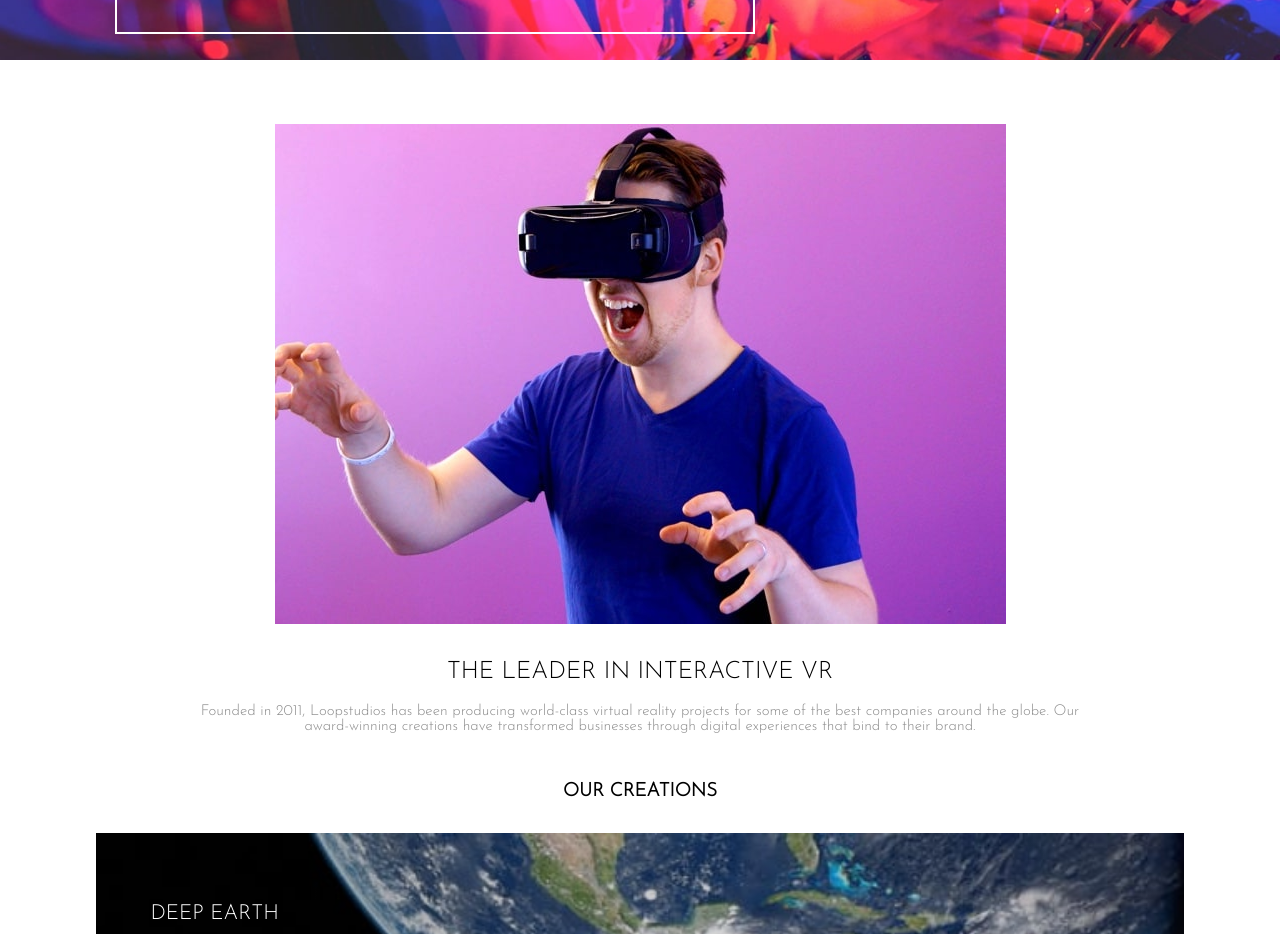
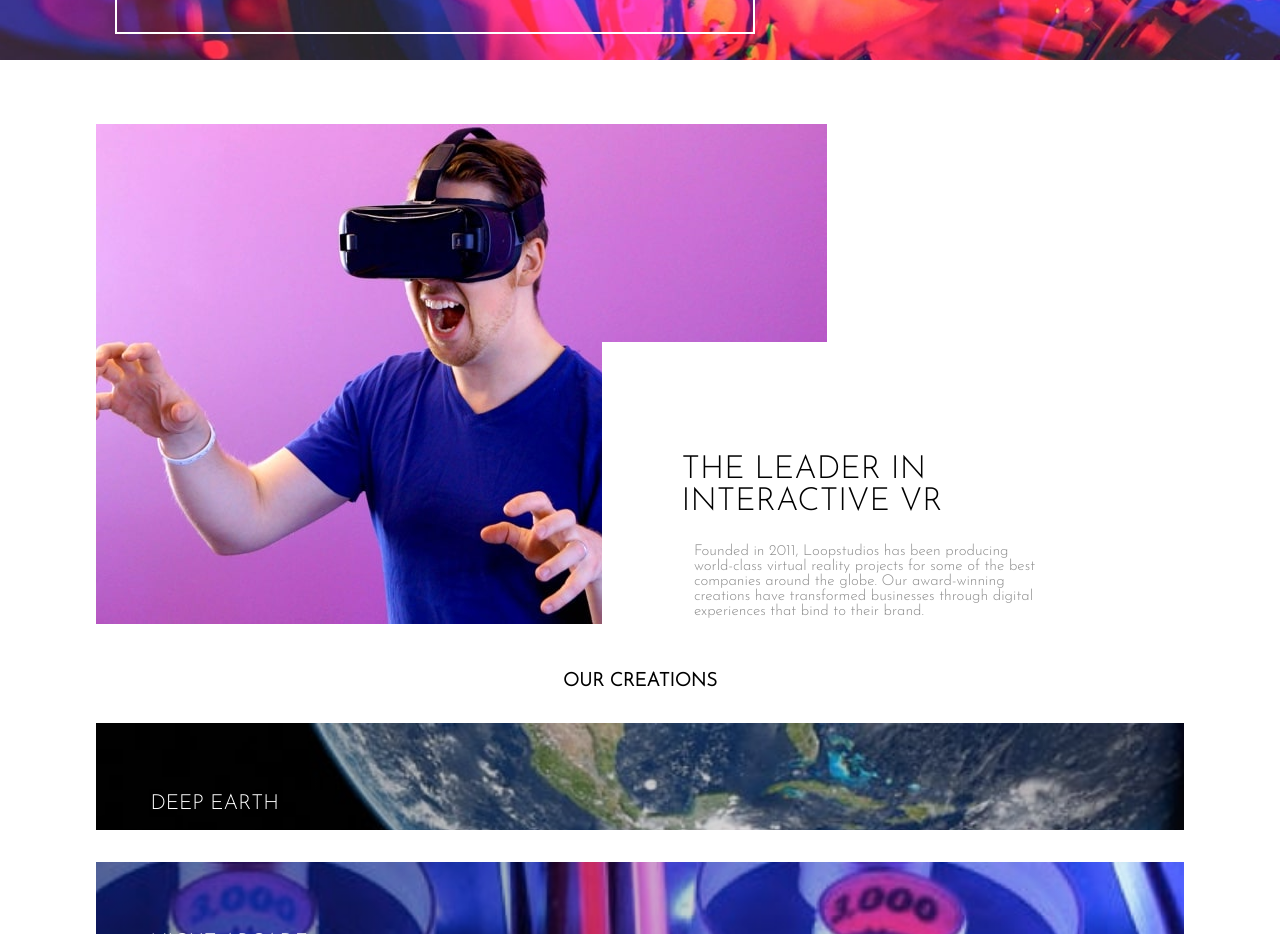
Before and after one commit to ritey01/loopstudios-landing-page, a React (Create React App) app: page / in a window 1280 px wide. Shown: the part 420-1354 px from the top of the page. Built offline with nearby package versions, Linux system fonts and the light colour scheme.

Commit message:
Edit destop image

```diff
--- a/src/components/Banner.js
+++ b/src/components/Banner.js
@@ -1,22 +1,41 @@
 import manVr from "../images/desktop/image-interactive.jpg";
+import desktopInteract from "../images/desktop/image-interactive.jpg";
 import styled from "styled-components";
-import theme from "../themes/theme";
 
-const BannerImg = styled.img`
+const MobileImg = styled.img`
   height: auto;
+  max-width: 85%;
+  @media (min-width: 1000px) {
+    display: none;
+  }
+`;
 
-  max-width: 85%;
+const DesktopImg = styled.img`
+  height: auto;
+  display: none;
+
+  @media (min-width: 1000px) {
+    display: block;
+    margin-left: 6rem;
+  }
 `;
 
 const StyledBanner = styled.div`
   text-align: center;
   margin-top: 4rem;
+  position: relative;
 `;
 
 const StyledH2 = styled.h2`
   font-family: "Josefin Sans", sans-serif;
   font-weight: 300;
   margin-top: 2rem;
+  @media (min-width: 1000px) {
+    margin-left: 4rem;
+    max-width: 60%;
+    margin-top: 1rem;
+    font-size: 2rem;
+  }
 `;
 
 const StyledPara = styled.p`
@@ -24,22 +43,40 @@ const StyledPara = styled.p`
   color: ${(props) => props.theme.colors.darkGray};
   font-size: 15px;
   font-weight: 300;
-  max-width: 70%;
+  width: 70%;
+  max-width: 670px;
 
   margin: 0 auto;
+`;
+
+const StyledDesktop = styled.div`
+  @media (min-width: 1000px) {
+    position: absolute;
+    bottom: 0;
+    right: 12%;
+    background-color: white;
+    max-width: 41%;
+    text-align: start;
+    padding: 6rem 0 0.3rem 1rem;
+  }
 `;
 
 const Banner = () => {
   return (
     <StyledBanner>
-      <BannerImg src={manVr} alt="Man in Vr Googles" />
-      <StyledH2>THE LEADER IN INTERACTIVE VR</StyledH2>
+      <MobileImg src={manVr} alt="Man in Vr Googles" />
+      <DesktopImg src={desktopInteract} alt="Man in Vr Googles" />
+      <StyledDesktop>
+        <StyledH2>
+          THE LEADER IN <span>INTERACTIVE VR</span>
+        </StyledH2>
         <StyledPara>
           Founded in 2011, Loopstudios has been producing world-class virtual
           reality projects for some of the best companies around the globe. Our
           award-winning creations have transformed businesses through digital
           experiences that bind to their brand.
         </StyledPara>
+      </StyledDesktop>
     </StyledBanner>
   );
 };
```
Lines whose indentation alone changed are shown as unchanged.
